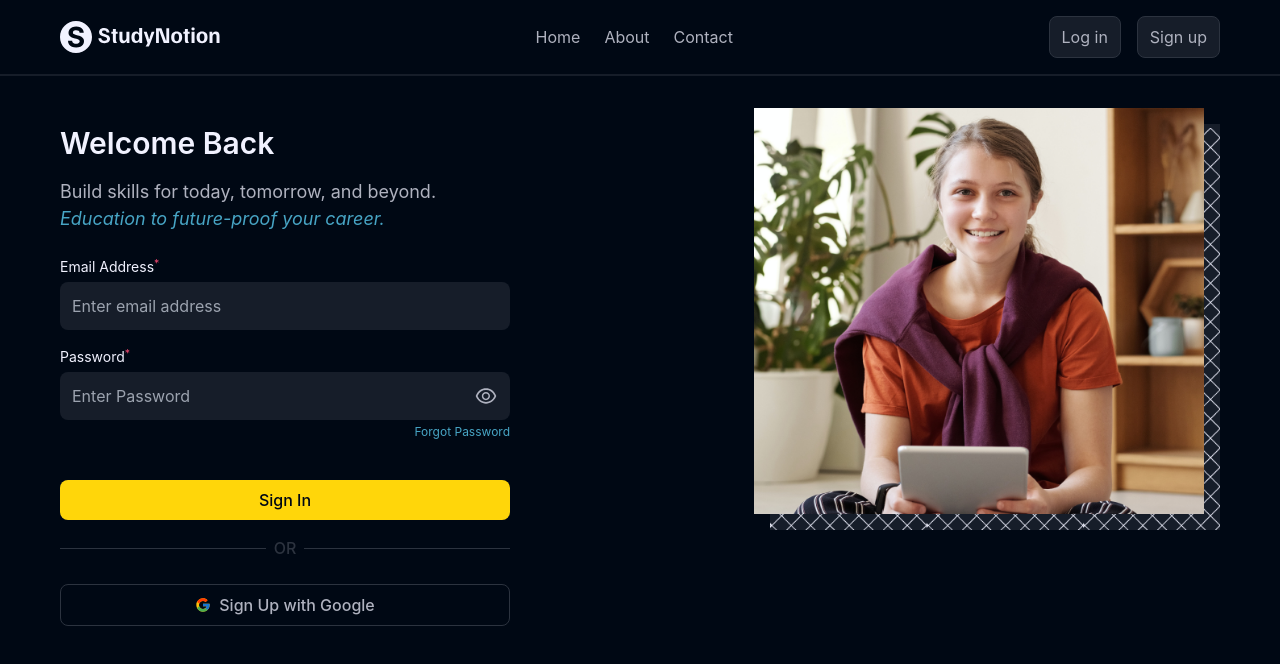
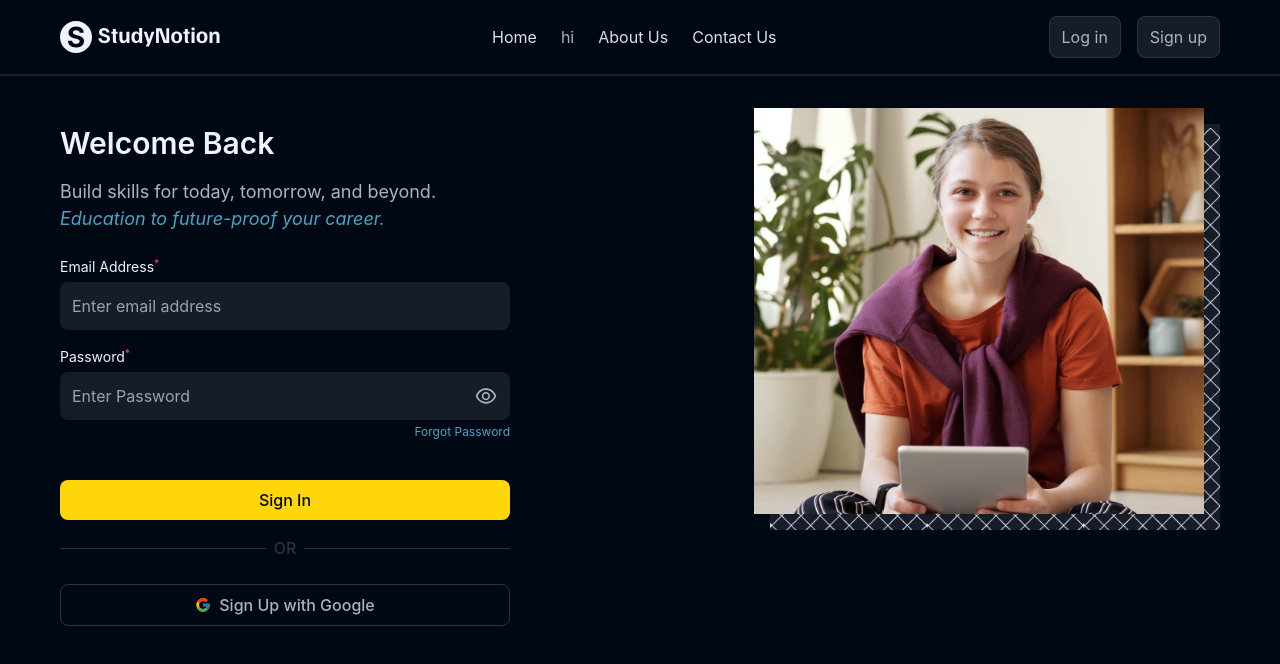
Before and after one commit to Soni895/Edu_tech, a React (Create React App) app: page /login in a window 1280 px wide. Shown: the top 664 px of the page. Built offline with nearby package versions, Linux system fonts and the light colour scheme.

Commit message:
nav bar updated

```diff
--- a/package.json
+++ b/package.json
@@ -9,6 +9,7 @@
     "react-dom": "^18.2.0",
     "react-hot-toast": "^2.4.1",
     "react-icons": "^4.11.0",
+    "react-router": "^6.16.0",
     "react-router-dom": "^6.15.0",
     "react-scripts": "5.0.1",
     "react-type-animation": "^3.1.0",
--- a/src/components/common/Navbar.js
+++ b/src/components/common/Navbar.js
@@ -1,10 +1,19 @@
-import React from 'react'
+import React, { useState } from 'react'
 import logo from "../../assets/Logo/Logo.svg"
 import {Link} from "react-router-dom"
 import {toast} from "react-hot-toast"
+import {NavbarLinks} from '../../data/navbar-links';
+import { useLocation } from 'react-router-dom';
+
+
 
 
 const Navbar = (props) => {
+    const location = useLocation();
+    const matchroute = (path) => {
+        return location.pathname === path;
+      };
+
     let isLoggedIn = props.isLoggedIn;
     let setIsLoggedIn = props.setIsLoggedIn;
 
@@ -18,15 +27,33 @@ const Navbar = (props) => {
 
 <nav>
     <ul className='text-richblack-100 flex gap-x-6'>
-        <li>
-            <Link to="/">Home</Link>
-        </li>
-        <li>
-            <Link to="/about">About</Link>
-        </li>
-        <li>
-            <Link to="/contact">Contact</Link>
-        </li>
+
+    {
+        NavbarLinks.map((data,index)=>
+        {
+            return(
+            <li key={index}>
+
+            {
+                data.title!=="Catalog"?(
+                    <Link to={data?.path}>
+                  <p  className={`${!matchroute(data.path)?"text-richblack-25":"text-yellow-25"}`}>
+                  {data?.title}
+                  </p>  </Link>
+                    ):(
+                    <h1>hi</h1>
+                    )
+            }
+
+            </li>
+
+
+
+            )
+
+        })
+    }
+
     </ul>
 </nav>
 
```
Also changed, not shown: 1 other file (tests, documents, lock files or other folders).
